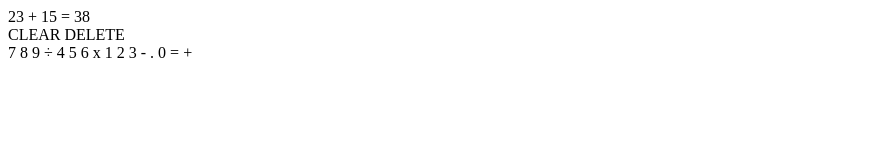
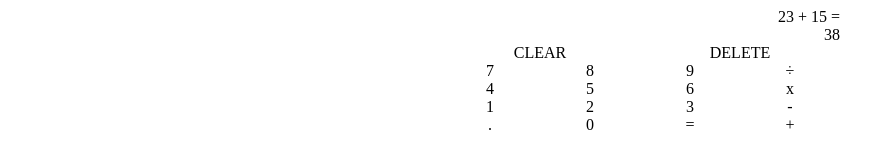
Before and after one commit to Michael-Baas/odin-calculator, a plain HTML site: page index.html in a window 1280 px wide. Shown: the whole page, without its empty margins (0-895 px from the left). Drawn offline with Linux system fonts and the light colour scheme.

Commit message:
Add grid and basic calculator layout css

```diff
--- a/index.html
+++ b/index.html
@@ -5,6 +5,7 @@
     <meta http-equiv="X-UA-Compatible" content="IE=edge">
     <meta name="viewport" content="width=device-width, initial-scale=1.0">
     <title>Calculator</title>
+    <link rel="stylesheet" href="styles.css">
 </head>
 <body>
     <div class="calculator-container">
@@ -12,11 +13,11 @@
             <span data-previous-operand>23 + 15 =</span>
             <span data-current-operand>38</span>
         </div>
+        <div class="big-buttons">
+            <span data-clear >CLEAR</span>
+            <span data-delete >DELETE</span>
+        </div>
         <div class="button-container">
-            <div class="big-buttons">
-                <span data-clear >CLEAR</span>
-                <span data-delete >DELETE</span>
-            </div>
             <span data-number >7</span>
             <span data-number >8</span>
             <span data-number >9</span>
--- a/styles.css
+++ b/styles.css
@@ -0,0 +1,34 @@
+body {
+    display: flex;
+    justify-content: center;
+    align-items: center;
+    font-size: 1.6rem;
+}
+html {
+    font-size: 62.5%;
+}
+
+.calculator-container{
+    width: 400px;
+}
+
+.big-buttons{
+    display: grid;
+    grid-template-rows:repeat(1, 1fr);
+    grid-template-columns: repeat(2, 1fr);
+    text-align: center;
+}
+
+.button-container {
+    display: grid;
+    grid-template-columns: repeat(4, 1fr);
+    grid-template-rows: repeat(4, 1fr);
+    text-align: center;
+}
+
+.output-container {
+    display: grid;
+    grid-template-rows:repeat(2, 1fr);
+    grid-template-columns: repeat(1, 1fr);
+    text-align: right;
+}
```
